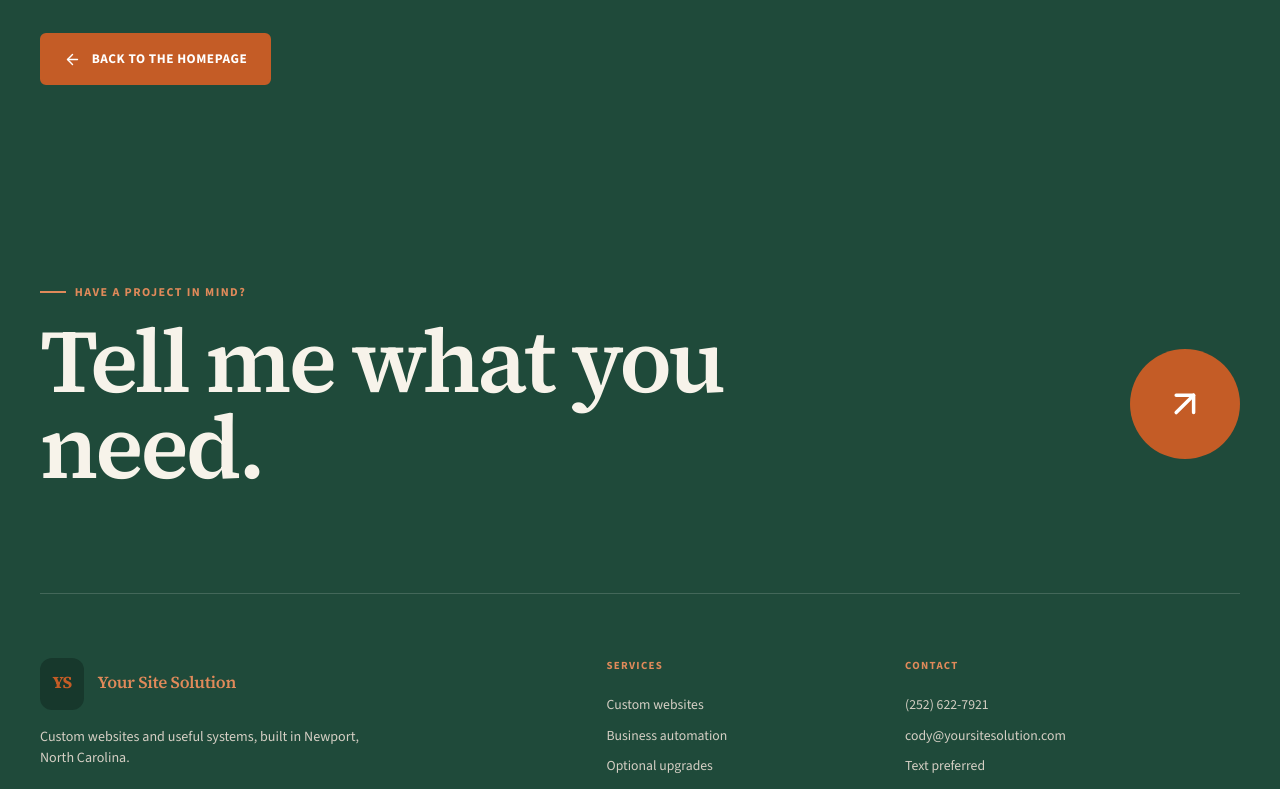
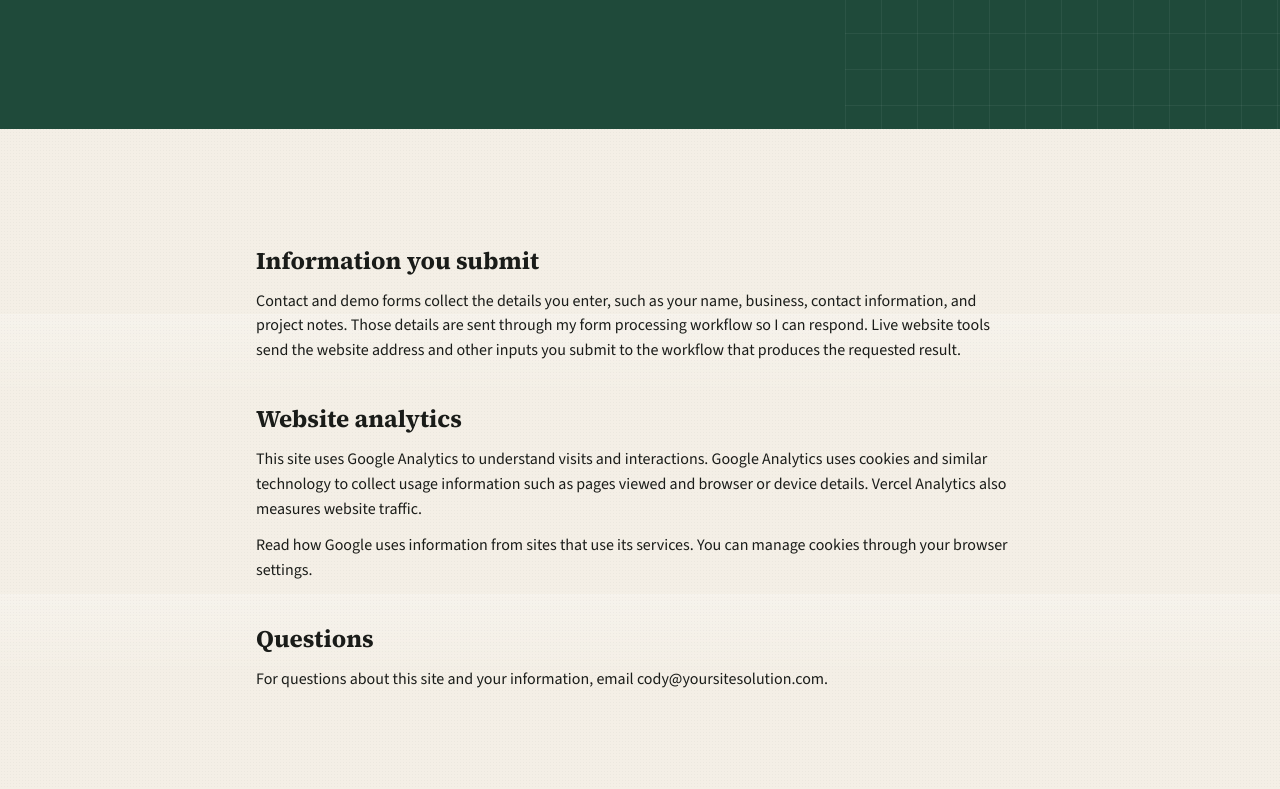
Before and after one commit to CRMwebsolution/yoursitesolution-co, a Next.js app: page /privacy in a window 1280 px wide. Before the commit this address had no page. Shown: the part 526-1315 px from the top of the page. Built offline with nearby package versions, Linux system fonts and the light colour scheme.

Commit message:
Add privacy page with Google Analytics disclosure

```diff
--- /dev/null
+++ b/app/privacy/page.tsx
@@ -0,0 +1,65 @@
+import type { Metadata } from "next";
+import { PageHero } from "@/components/page-hero";
+import { siteConfig } from "@/config/site";
+
+export const metadata: Metadata = {
+  title: "Privacy Policy",
+  description: "How Your Site Solution handles form submissions, website tools, and analytics.",
+};
+
+export default function PrivacyPage() {
+  return (
+    <main id="main-content">
+      <PageHero
+        eyebrow="Privacy"
+        title={<>How this site uses <em>data.</em></>}
+        description="A plain-language summary of information used when you contact me or browse this site."
+      />
+      <section className="section">
+        <div className="shell mx-auto max-w-3xl space-y-10">
+          <section className="space-y-3">
+            <h2 className="text-2xl font-bold">Information you submit</h2>
+            <p>
+              Contact and demo forms collect the details you enter, such as your name,
+              business, contact information, and project notes. Those details are sent
+              through my form processing workflow so I can respond. Live website tools
+              send the website address and other inputs you submit to the workflow
+              that produces the requested result.
+            </p>
+          </section>
+          <section className="space-y-3">
+            <h2 className="text-2xl font-bold">Website analytics</h2>
+            <p>
+              This site uses Google Analytics to understand visits and interactions.
+              Google Analytics uses cookies and similar technology to collect usage
+              information such as pages viewed and browser or device details. Vercel
+              Analytics also measures website traffic.
+            </p>
+            <p>
+              Read{" "}
+              <a
+                className="underline"
+                href="https://policies.google.com/technologies/partner-sites"
+                target="_blank"
+                rel="noopener noreferrer"
+              >
+                how Google uses information from sites that use its services
+              </a>
+              . You can manage cookies through your browser settings.
+            </p>
+          </section>
+          <section className="space-y-3">
+            <h2 className="text-2xl font-bold">Questions</h2>
+            <p>
+              For questions about this site and your information, email{" "}
+              <a className="underline" href={`mailto:${siteConfig.email}`}>
+                {siteConfig.email}
+              </a>
+              .
+            </p>
+          </section>
+        </div>
+      </section>
+    </main>
+  );
+}
```
